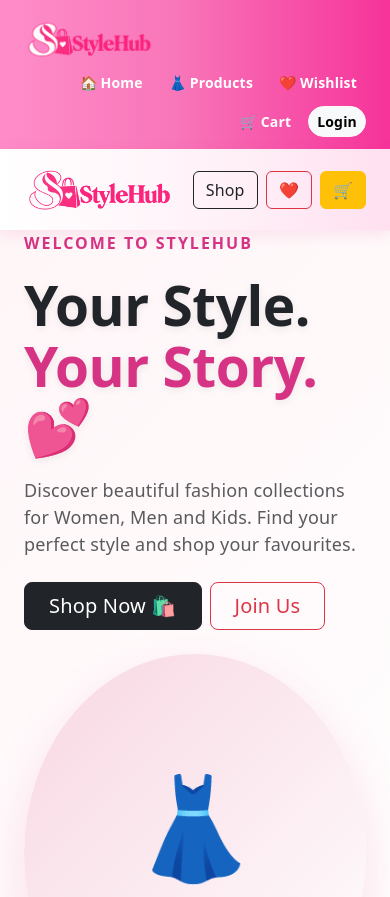
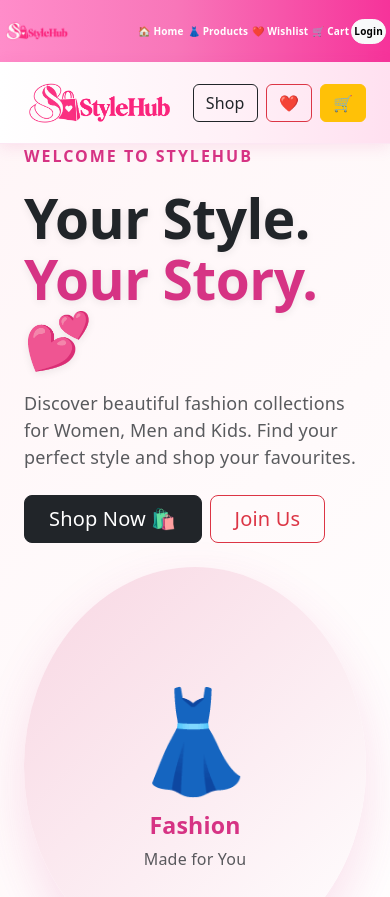
Before and after one commit to raginap2005-design/fashion-store, a React (Vite) app in the folder client/: page / in a window 390 px wide. Shown: the top 897 px of the page. Built offline with nearby package versions, Linux system fonts and the light colour scheme; no server answers.

Commit message:
Fix mobile responsive navbar

```diff
--- a/client/src/components/Navbar.jsx
+++ b/client/src/components/Navbar.jsx
@@ -16,18 +16,28 @@ function Navbar() {
     navigate("/login");
   };
 
+  const linkStyle = {
+    color: "white",
+    fontWeight: "600",
+    textDecoration: "none",
+    whiteSpace: "nowrap",
+    padding: "5px 6px",
+    fontSize: "14px",
+  };
+
   return (
+    <>
       <nav
         className="navbar navbar-expand-lg"
         style={{
-  background: "linear-gradient(90deg, #ff8dca 0%, #f876b9 45%, #f6339a 100%)" ,
+          background:
+            "linear-gradient(90deg, #ff8dca 0%, #f876b9 45%, #f6339a 100%)",
           padding: "12px 0",
-    boxShadow: "0 2px 10px rgba(214, 51, 132, 0.12)" ,
+          boxShadow: "0 2px 10px rgba(214, 51, 132, 0.12)",
         }}
       >
-      <div className="container-fluid px-4 px-md-5 d-flex align-items-center">
-
-        {/* WHITE LOGO FOR PINK-PURPLE NAVBAR */}
+        <div className="container-fluid px-1 px-md-5 d-flex align-items-center flex-nowrap">
+          {/* LOGO */}
           <Link
             to="/"
             className="navbar-brand m-0 p-0"
@@ -40,6 +50,7 @@ function Navbar() {
             <img
               src="/images/stylehub-white-logo.png"
               alt="StyleHub"
+              className="stylehub-navbar-logo"
               style={{
                 width: "130px",
                 height: "55px",
@@ -50,84 +61,47 @@ function Navbar() {
           </Link>
 
           {/* MENU */}
-        <div className="d-flex align-items-center gap-2 ms-auto flex-wrap justify-content-end">
-
-          {/* HOME */}
-          <Link
-            to="/"
-            className="btn btn-sm"
-            style={{ color: "white", fontWeight: "600" }}
-          >
+          <div className="stylehub-navbar-menu d-flex align-items-center gap-1 ms-auto flex-nowrap justify-content-end">
+            <Link to="/" style={linkStyle}>
               🏠 Home
             </Link>
 
-          {/* PRODUCTS */}
             {role !== "admin" && (
-            <Link
-              to="/products"
-              className="btn btn-sm"
-              style={{ color: "white", fontWeight: "600" }}
-            >
+              <Link to="/products" style={linkStyle}>
                 👗 Products
               </Link>
             )}
 
-          {/* WISHLIST */}
             {role !== "admin" && (
-            <Link
-              to="/wishlist"
-              className="btn btn-sm"
-              style={{ color: "white", fontWeight: "600" }}
-            >
+              <Link to="/wishlist" style={linkStyle}>
                 ❤️ Wishlist
               </Link>
             )}
 
-          {/* CART */}
             {role !== "admin" && (
-            <Link
-              to="/cart"
-              className="btn btn-sm"
-              style={{ color: "white", fontWeight: "600" }}
-            >
+              <Link to="/cart" style={linkStyle}>
                 🛒 Cart
               </Link>
             )}
 
-          {/* USER DASHBOARD */}
             {token && role === "user" && (
-            <Link
-              to="/dashboard"
-              className="btn btn-sm"
-              style={{ color: "white", fontWeight: "600" }}
-            >
+              <Link to="/dashboard" style={linkStyle}>
                 👤 Dashboard
               </Link>
             )}
 
-          {/* MY ORDERS */}
             {token && role === "user" && (
-            <Link
-              to="/my-orders"
-              className="btn btn-sm"
-              style={{ color: "white", fontWeight: "600" }}
-            >
+              <Link to="/my-orders" style={linkStyle}>
                 📦 My Orders
               </Link>
             )}
 
-          {/* ADMIN DASHBOARD */}
             {token && role === "admin" && (
-            <Link
-              to="/admin"
-              className="btn btn-sm"
-              style={{ color: "white", fontWeight: "600" }}
-            >
+              <Link to="/admin" style={linkStyle}>
                 👑 Admin
               </Link>
             )}
 
-          {/* LOGIN */}
             {!token && (
               <Link
                 to="/login"
@@ -135,13 +109,14 @@ function Navbar() {
                 style={{
                   fontWeight: "600",
                   borderRadius: "20px",
+                  whiteSpace: "nowrap",
+                  padding: "4px 9px",
                 }}
               >
                 Login
               </Link>
             )}
 
-          {/* LOGOUT */}
             {token && (
               <button
                 onClick={logout}
@@ -149,15 +124,50 @@ function Navbar() {
                 style={{
                   borderRadius: "20px",
                   fontWeight: "600",
+                  whiteSpace: "nowrap",
+                  padding: "4px 9px",
                 }}
               >
                 Logout
               </button>
             )}
-
           </div>
         </div>
       </nav>
+
+      <style>{`
+        @media (max-width: 768px) {
+          .stylehub-navbar-logo {
+            width: 65px !important;
+            height: 38px !important;
+          }
+
+          .stylehub-navbar-menu {
+            gap: 0 !important;
+          }
+
+          .stylehub-navbar-menu a {
+            font-size: 10px !important;
+            padding: 4px 2px !important;
+          }
+
+          .stylehub-navbar-menu .btn {
+            font-size: 10px !important;
+          }
+        }
+
+        @media (max-width: 380px) {
+          .stylehub-navbar-logo {
+            width: 52px !important;
+          }
+
+          .stylehub-navbar-menu a {
+            font-size: 9px !important;
+            padding: 4px 1px !important;
+          }
+        }
+      `}</style>
+    </>
   );
 }
 
```
Lines whose indentation alone changed are shown as unchanged.
